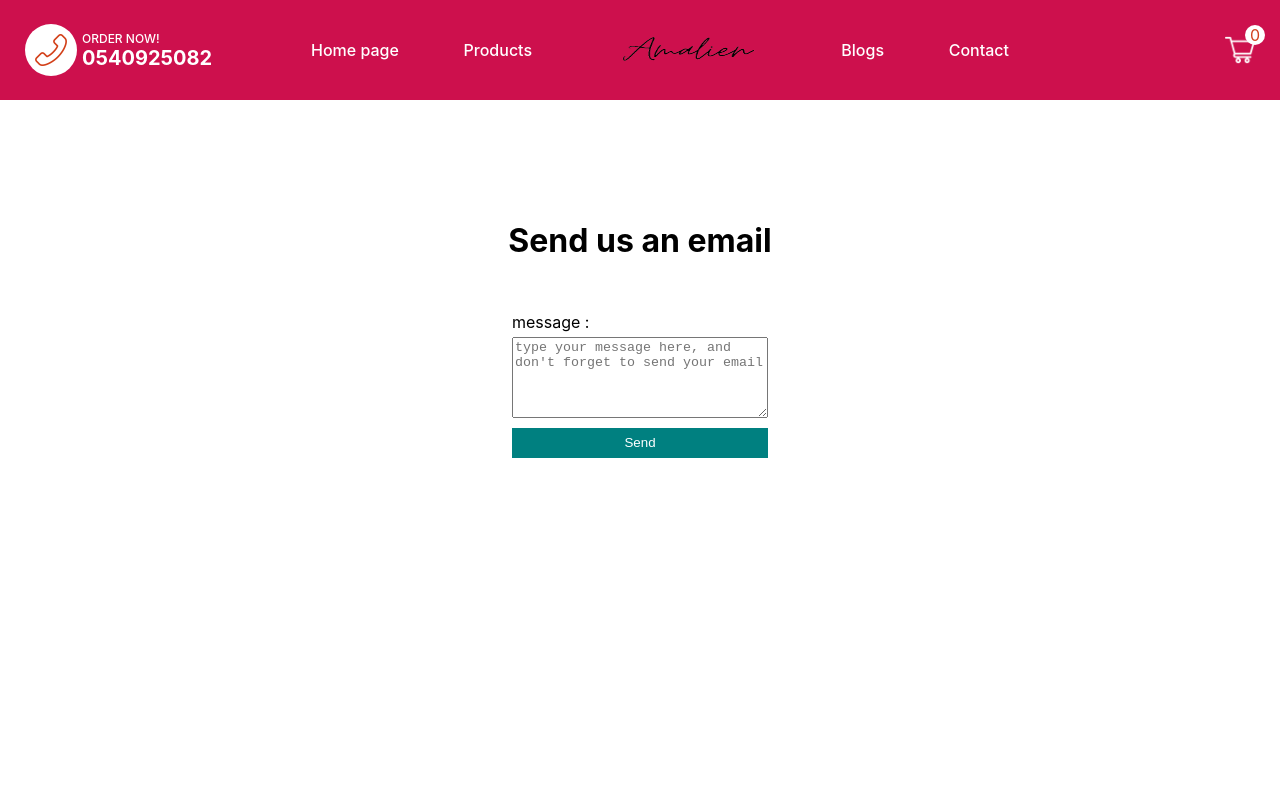
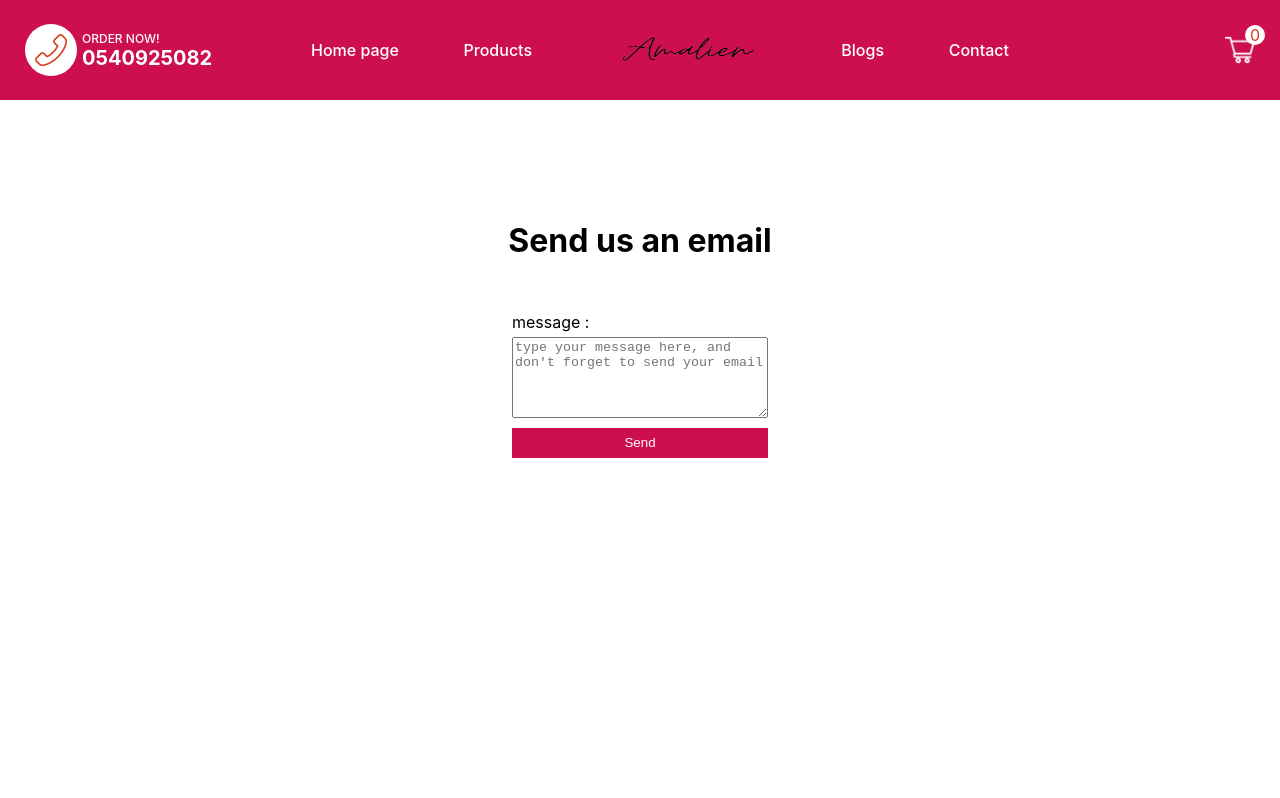
Before and after one commit to amarouldhamadouche/food-delivery-website, a Next.js app: page /contact in a window 1280 px wide. Shown: the top 798 px of the page. Built offline with nearby package versions, Linux system fonts and the light colour scheme.

Commit message:
Update Contact.module.css

```diff
--- a/styles/Contact.module.css
+++ b/styles/Contact.module.css
@@ -30,7 +30,7 @@
 }
 
 .button {
- background-color: teal;
+ background-color: #CD104D;
  color: white;
  border: none;
  margin-top: 10px;
```
